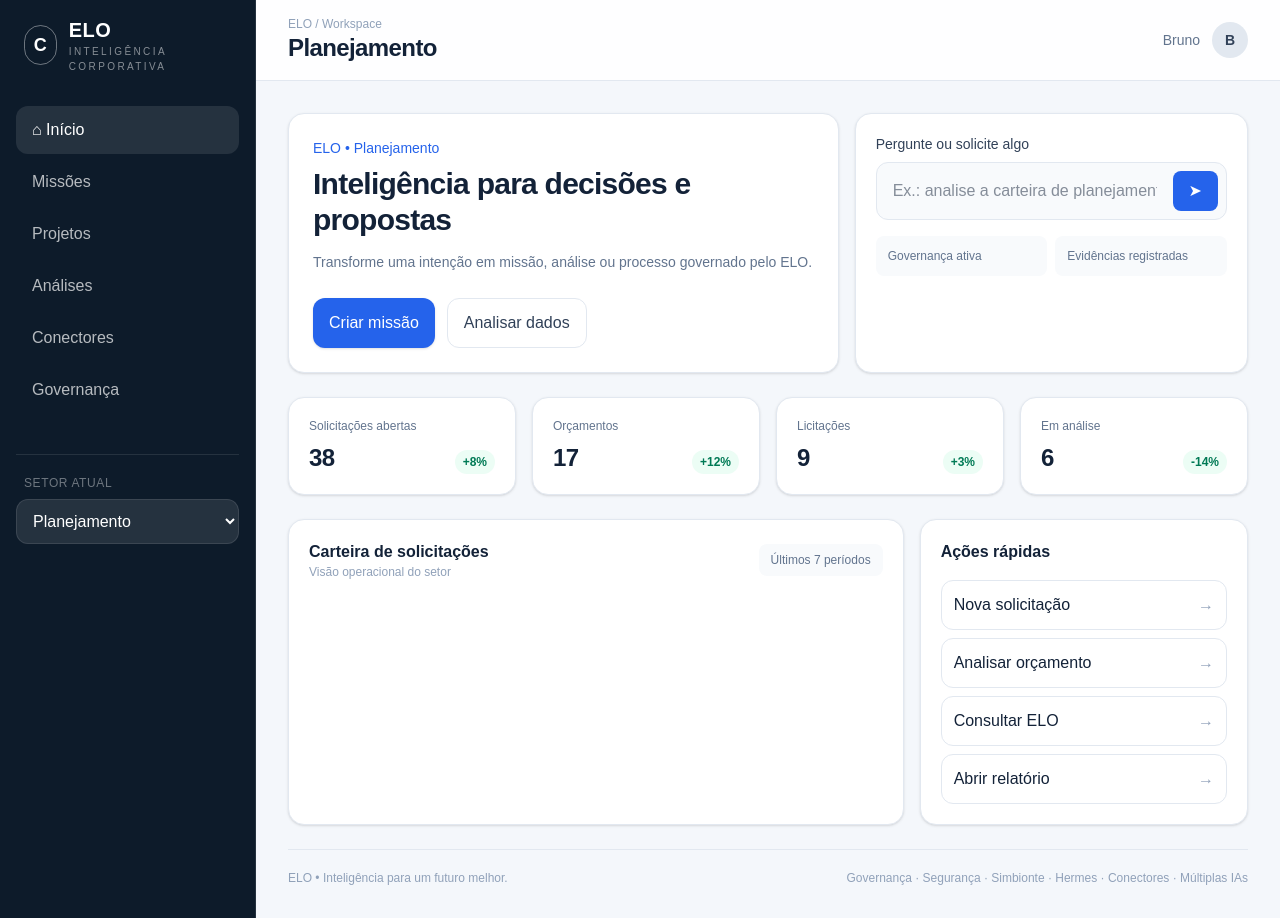
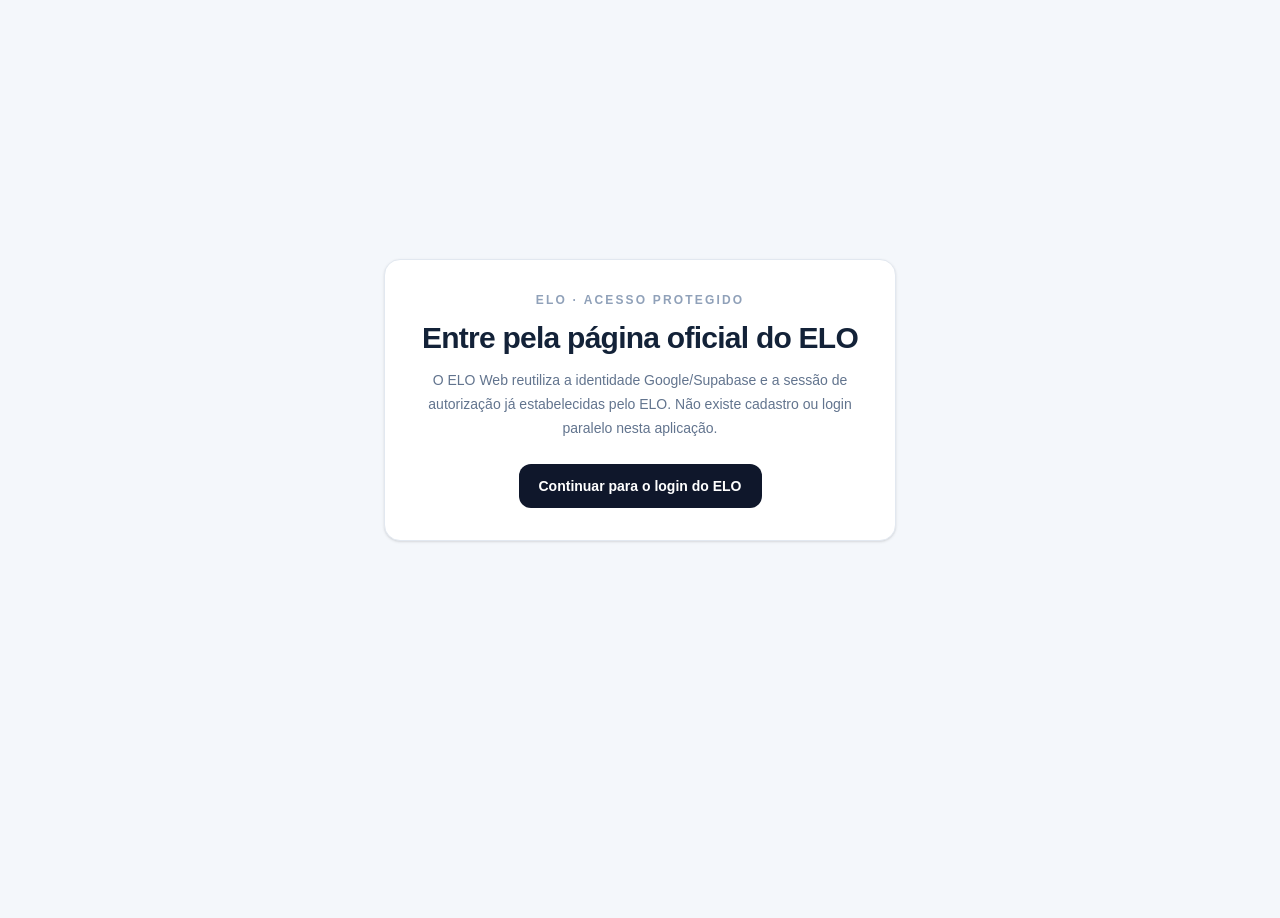
Before and after one commit to salvbruno6-hue/Cognitico_IA-corporative, a Next.js app in the folder apps/elo-web/: page / in a window 1280 px wide. After the commit the page ends 800 px from the top, so only its background shows below. Built offline with nearby package versions, Linux system fonts and the light colour scheme; no server answers.

Commit message:
feat(elo-web): gate dashboard through existing ELO auth

```diff
--- a/apps/elo-web/src/app/page.tsx
+++ b/apps/elo-web/src/app/page.tsx
@@ -1,5 +1,5 @@
-import { EloDashboard } from "@/components/elo-dashboard";
+import { ELOWebAuthBoundary } from "@/auth/ELOWebAuthBoundary";
 
 export default function HomePage() {
-  return <EloDashboard />;
+  return <ELOWebAuthBoundary />;
 }
```
